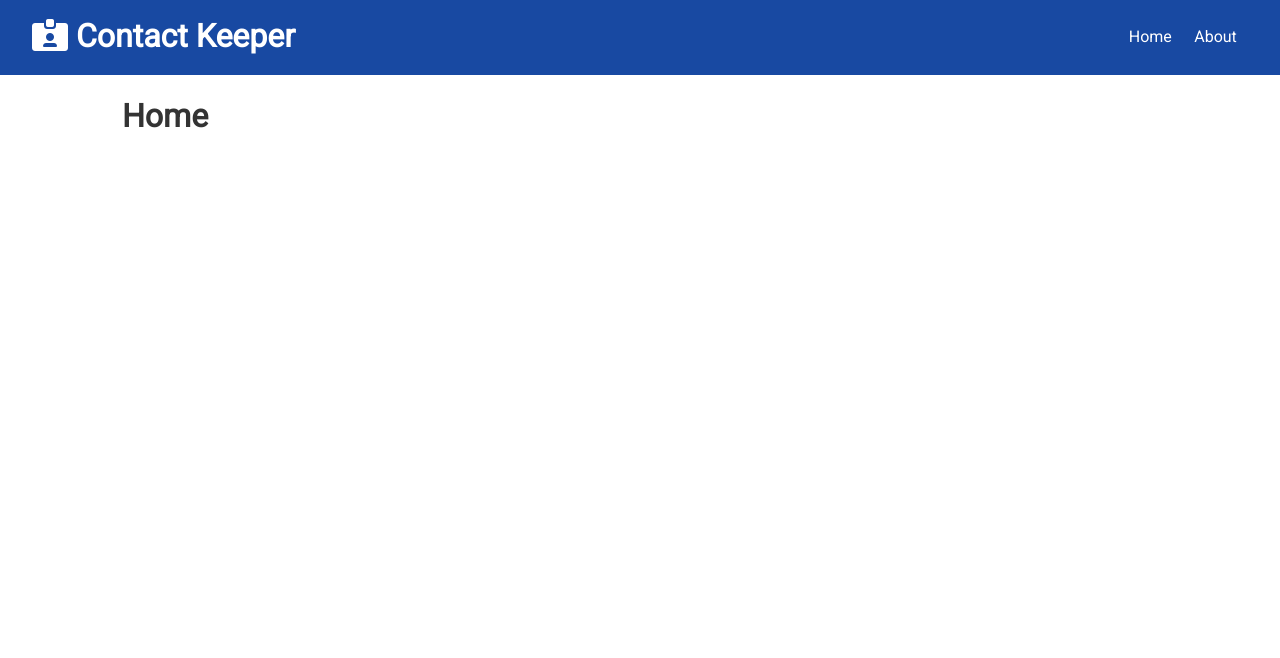
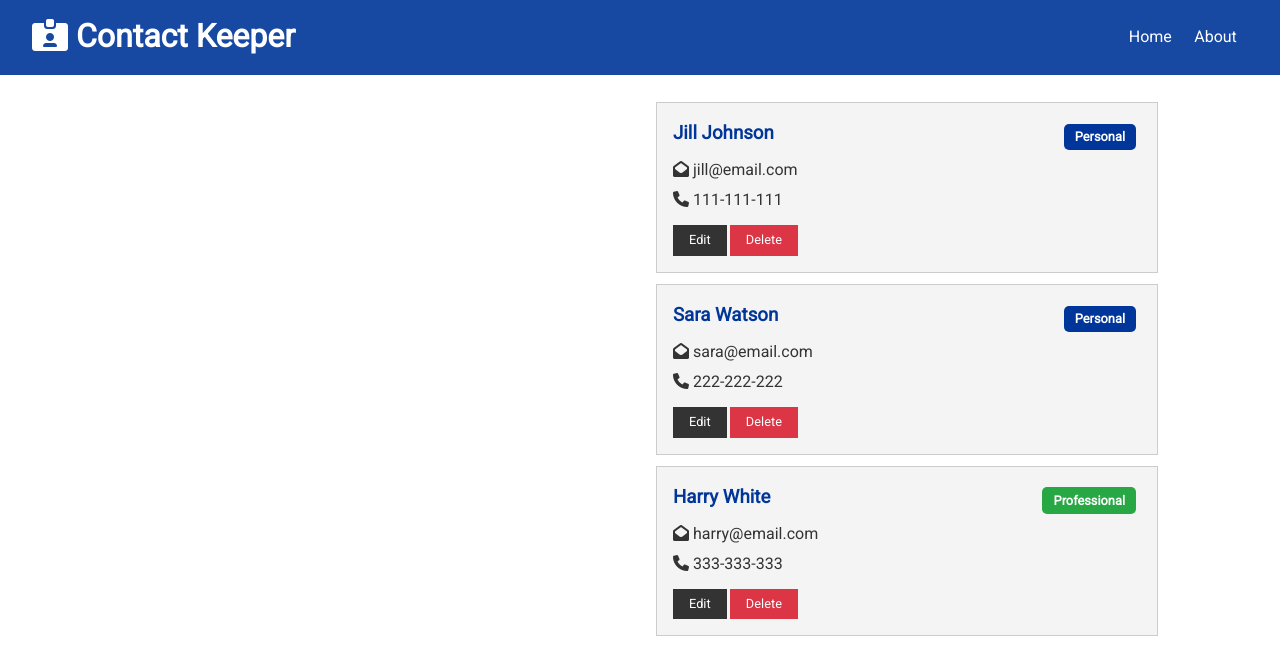
Before and after one commit to bpbrewergithub/traversy-reactftb2019-contact-keeper, a React (Create React App) app in the folder client/: page / in a window 1280 px wide. Shown: the top 658 px of the page. Built offline with nearby package versions, Linux system fonts and the light colour scheme.

Commit message:
Up to and including lecture 53

```diff
--- /dev/null
+++ b/client/src/components/contacts/ContactItem.jsx
@@ -0,0 +1,34 @@
+import React from 'react';
+import PropTypes from 'prop-types';
+
+const ContactItem = ({ contact }) => {
+  const { id, name, email, phone, type } = contact;
+
+  return (
+    <div className='card bg-light'>
+      <h3 className="text-primary text-left">
+        {name}{' '} <span style={{ float: 'right' }}className={'badge ' + (type === 'professional' ? 'badge-success' : 'badge-primary')}>{type.charAt(0).toUpperCase() + type.slice(1)}</span>
+      </h3>
+      <ul className="list">
+        {email && (<li>
+          <i className="fas fa-envelope-open"></i> {email}
+        </li>
+        )}
+        {phone && (<li>
+          <i className="fas fa-phone"></i> {phone}
+        </li>
+        )}
+      </ul>
+      <p>
+        <button className="btn btn-dark btn-sm">Edit</button>
+        <button className="btn btn-danger btn-sm">Delete</button>
+      </p>
+    </div>
+  );
+};
+
+ContactItem.propTypes = {
+  contact: PropTypes.object.isRequired
+}
+
+export default ContactItem;
--- /dev/null
+++ b/client/src/components/contacts/Contacts.jsx
@@ -0,0 +1,17 @@
+import React, { useContext } from 'react';
+import ContactItem from './ContactItem';
+import ContactContext from '../../context/contact/contactContext';
+
+const Contacts = () => {
+  const contactContext = useContext(ContactContext);
+
+  const { contacts } = contactContext;
+
+  return (
+    <>
+      {contacts.map(contact => <ContactItem key={contact.id} contact={contact}/>)}
+    </>
+  );
+};
+
+export default Contacts;
--- a/client/src/components/pages/Home.jsx
+++ b/client/src/components/pages/Home.jsx
@@ -1,9 +1,15 @@
 import React from 'react';
+import Contacts from '../contacts/Contacts';
 
 const Home = () => {
   return (
-  <div>
-    <h1>Home</h1>
+  <div className="grid-2">
+    <div>
+      {/*ContactForm component */}
+    </div>
+    <div>
+      <Contacts />
+    </div>
   </div>
   );
 };
```
